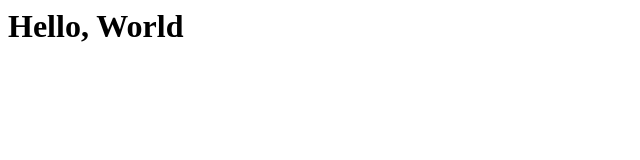
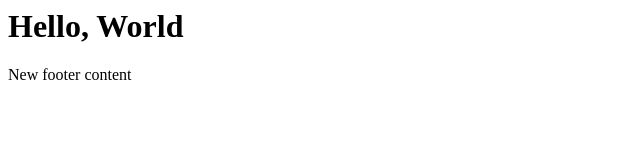
Before and after one commit to AleksandrSidorov01/repol, a plain HTML site: page index.html in a window 1280 px wide. Shown: the whole page, without its empty margins (0-640 px from the left). Drawn offline with Linux system fonts and the light colour scheme.

Commit message:
Finished the new footer

```diff
--- a/index.html
+++ b/index.html
@@ -5,4 +5,7 @@
 	<body>
 		<h1>Hello, World</h1>
 	</body>
+	<footer>
+    <p>New footer content</p>
+	</footer>
 </html>
```
